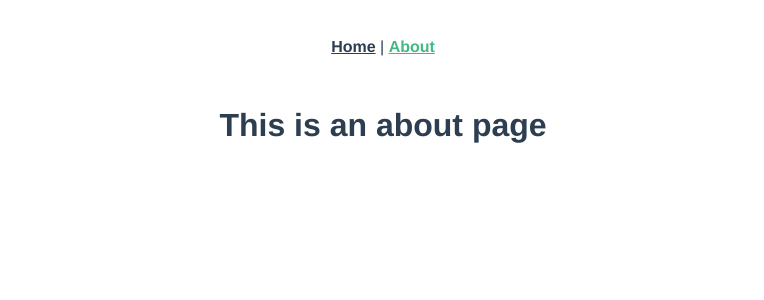
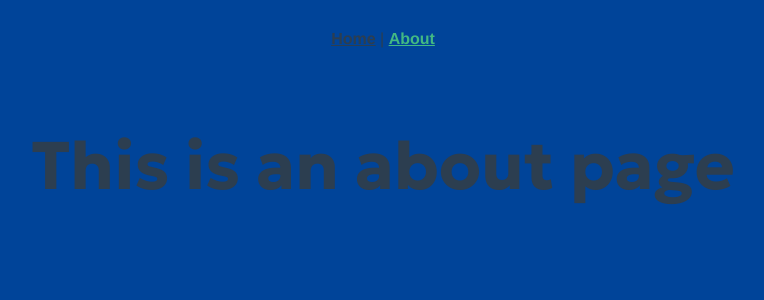
Before and after one commit to luuuuuqui/arranjador, a Vue app: page /#/about in a window 1280 px wide. Shown: the top 300 px of the page, without its empty margins (257-1021 px from the left). Built offline with nearby package versions, Linux system fonts and the light colour scheme.

Commit message:
feat(styles): adiciona main.css com fontes e cores do projeto

```diff
--- /dev/null
+++ b/src/assets/main.css
@@ -0,0 +1,68 @@
+/*
+  oi, dani (ou qualquer outra pessoa que estiver lendo esse arquivo css)!
+  parte desse arquivo css foi gerado utilizando o realtimecolors.com (ferramenta criada pela @juxtopposed), por isso ele pode parecer um pouco confuso (e até meio estranho).
+  recomendo bastante que você dê uma olhada lá, especialmente se você precisar de testar uma paleta de cores ou fontes de maneira rápida e fácil :)
+
+  aqui tá o link para a paleta de cores e fontes que eu utilizei nesse css:
+  https://www.realtimecolors.com/?colors=f3f7f5-080C0A-33cc99-335566-11ee77&fonts=Geologica-Geologica
+*/
+
+@import url("https://fonts.googleapis.com/css?family=Geologica:700|Geologica:400");
+
+:root {
+  --text: #f3f7f5;
+  --background: #040606;
+  --primary: #33cc99;
+  --secondary: #004499;
+  --accent: #11ee78;
+}
+
+html,
+body {
+  margin: 0;
+  padding: 0;
+  background-color: var(--secondary);
+  color: var(--text);
+}
+
+body {
+  font-family: "Geologica";
+  font-weight: 400;
+}
+
+h1,
+h2,
+h3,
+h4,
+h5 {
+  font-family: "Geologica";
+  font-weight: 700;
+}
+
+html {
+  font-size: 100%;
+} /* 16px */
+
+h1 {
+  font-size: 4.21rem; /* 67.36px */
+}
+
+h2 {
+  font-size: 3.158rem; /* 50.56px */
+}
+
+h3 {
+  font-size: 2.369rem; /* 37.92px */
+}
+
+h4 {
+  font-size: 1.777rem; /* 28.48px */
+}
+
+h5 {
+  font-size: 1.333rem; /* 21.28px */
+}
+
+small {
+  font-size: 0.75rem; /* 12px */
+}
--- a/src/main.js
+++ b/src/main.js
@@ -2,4 +2,6 @@ import { createApp } from 'vue'
 import App from './App.vue'
 import router from './router'
 
+import "@/assets/main.css";
+
 createApp(App).use(router).mount('#app')
```
